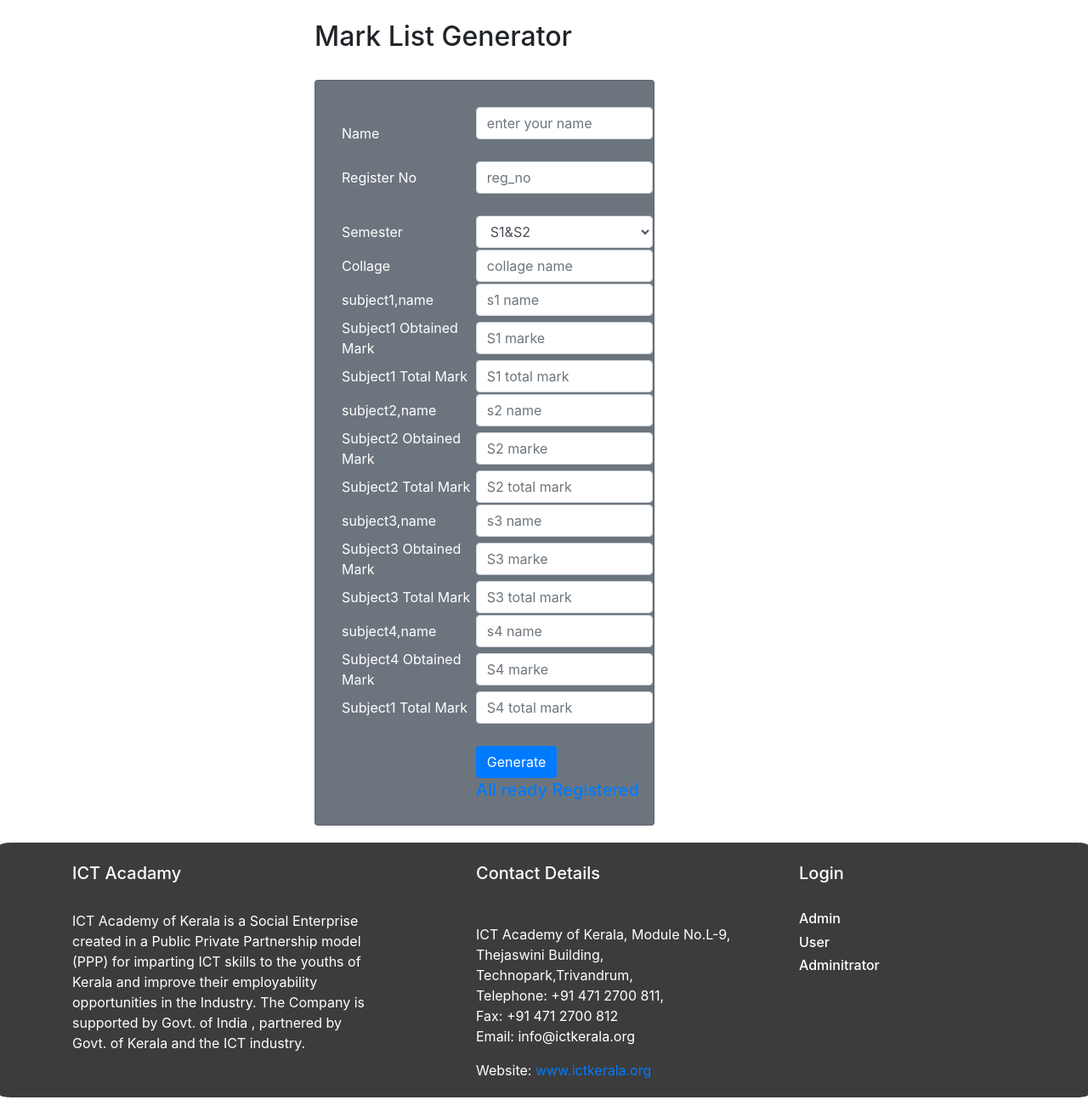
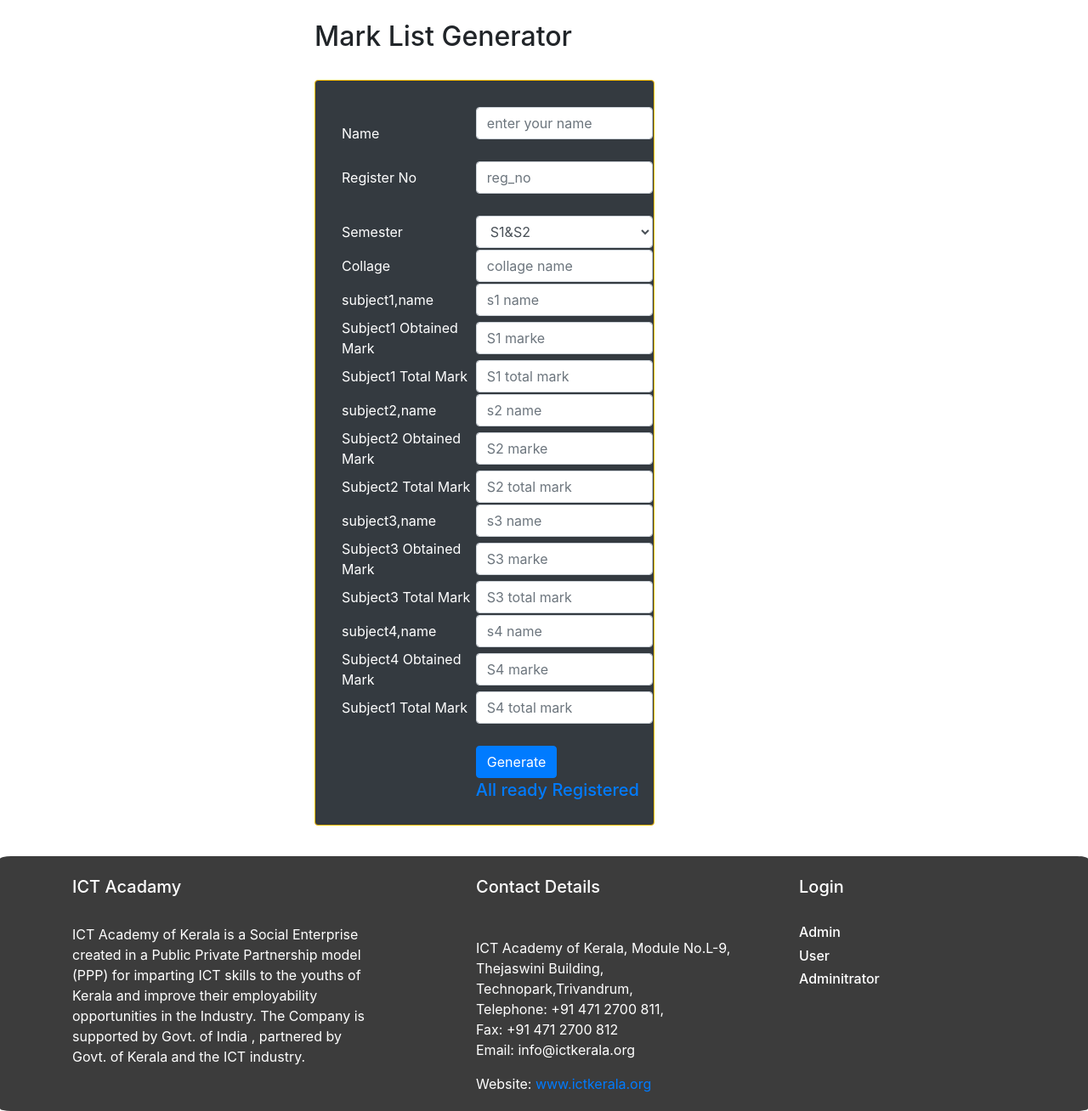
Before and after one commit to ashiquemkm/marklist, a Flask app: page /generate in a window 1280 px wide. Shown: the part 56-1364 px from the top of the page at 85% size. Run offline with Flask 2, Linux system fonts and the light colour scheme; some libraries are stand-ins or nearby versions.

Commit message:
update1 index

```diff
--- a/templates/index.html
+++ b/templates/index.html
@@ -91,7 +91,7 @@
 
     <div class="col-sm-5">
 	  <br/><h2>Mark List Generator</h2> <br/>
-	<div class="card bg-secondary text-white" style="width: 25rem;">
+	<div class="card border-warning text-white bg-dark mb-3" style="width: 25rem;">
 	  <table>
 			<form  action="/send" method="post" name="formid" id="formid" class="form_class" >
 			 <tr>
```
